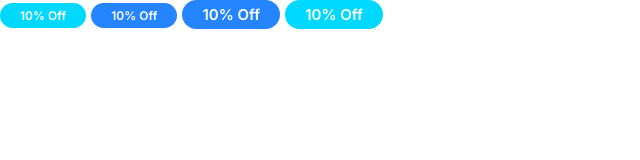
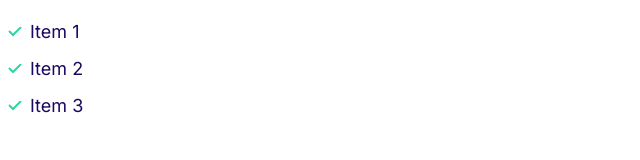
Before and after one commit to SahilAujla/moshify, a plain HTML site: page index.html in a window 1280 px wide. Shown: the whole page, without its empty margins (0-640 px from the left). Drawn offline with Linux system fonts and the light colour scheme.

Commit message:
Created List Component.

```diff
--- a/css/styles.css
+++ b/css/styles.css
@@ -118,3 +118,31 @@ a {
     font-size: 1.2rem;
   }
 }
+
+/* Lists */
+.list {
+  list-style: none; /*to get rid of bullet points and the default left padding that all browsers apply to lists*/
+  padding-left: 0;
+  color: var(--color-headings);
+}
+
+.list--inline .list__item {
+  display: inline-block;
+  margin-right: 2rem;
+}
+
+.list--tick {
+  list-style-image: url(../images/tick.svg);
+  padding-left: 3rem;
+}
+
+.list--tick .list__item {
+  padding-left: 0.5rem;
+  margin-bottom: 1rem;
+}
+
+@media screen and (min-width: 1024px) {
+  .list--tick .list__item {
+    padding-left: 0;
+  }
+}
--- a/index.html
+++ b/index.html
@@ -14,9 +14,10 @@
     <link rel="stylesheet" href="css/styles.css" />
   </head>
   <body>
-    <span class="badge badge--secondary badge--small">10% Off</span>
-    <span class="badge badge--primary badge--small">10% Off</span>
-    <span class="badge badge--primary">10% Off</span>
-    <span class="badge badge--secondary">10% Off</span>
+    <ul class="list list--tick">
+      <li class="list__item">Item 1</li>
+      <li class="list__item">Item 2</li>
+      <li class="list__item">Item 3</li>
+    </ul>
   </body>
 </html>
```
Also changed, not shown: components/lists.html (added, +11 -0 lines), images/tick.svg (added).
